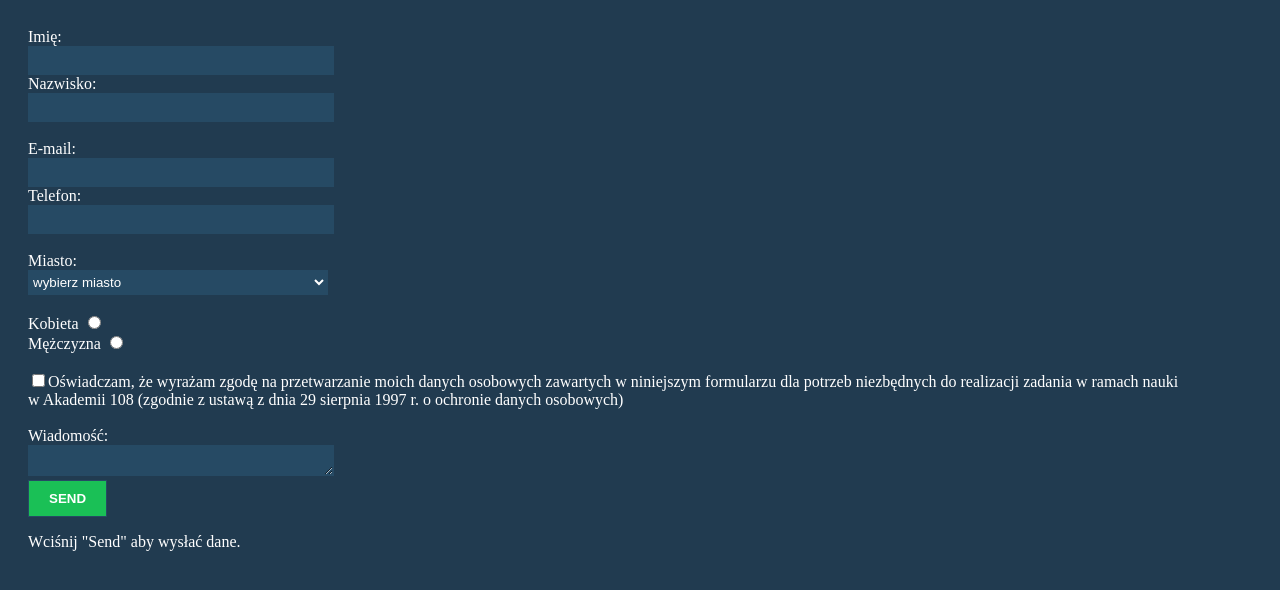
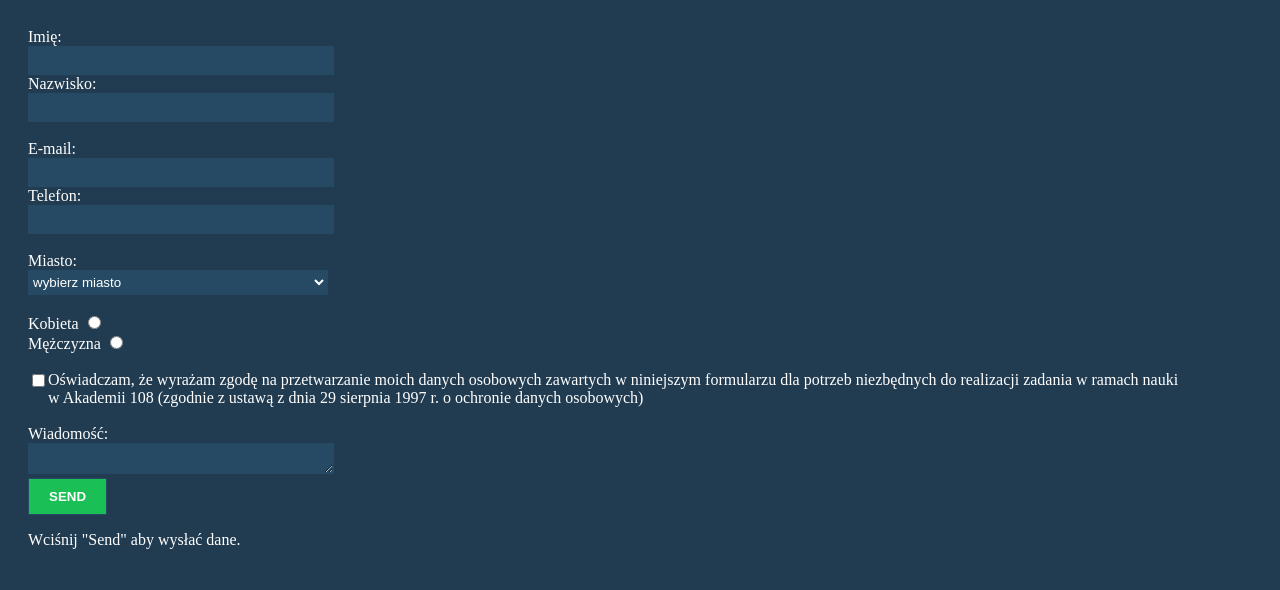
Before and after one commit to wiemka/wiemka.github.io, a plain HTML site: page index.html in a window 1280 px wide. Drawn offline with Linux system fonts and the light colour scheme.

Commit message:
z checkboxem z lewej

```diff
--- a/CSS/style.css
+++ b/CSS/style.css
@@ -1,4 +1,4 @@
-body{
+body {
     background-color: #213b50;
     color: #fff;
     width: 600px;
@@ -17,7 +17,9 @@ form textarea {
     height: 25px;
 }
 
-form select:focus, form input:focus, form textarea:focus {
+form select:focus,
+form input:focus,
+form textarea:focus {
     background-color: #4e708c;
     border: #fff 1px solid;
     outline: none;
@@ -31,7 +33,6 @@ form input[type="submit"] {
     padding: 10px 20px;
     font-weight: 800;
     cursor: pointer;
-
 }
 
 form input[type:"submit"]:hover {
@@ -41,3 +42,7 @@ form input[type:"submit"]:hover {
 .checkbox {
     width: 90vw;
 }
+
+form input[type="checkbox"] {
+    float: left
+}
```
